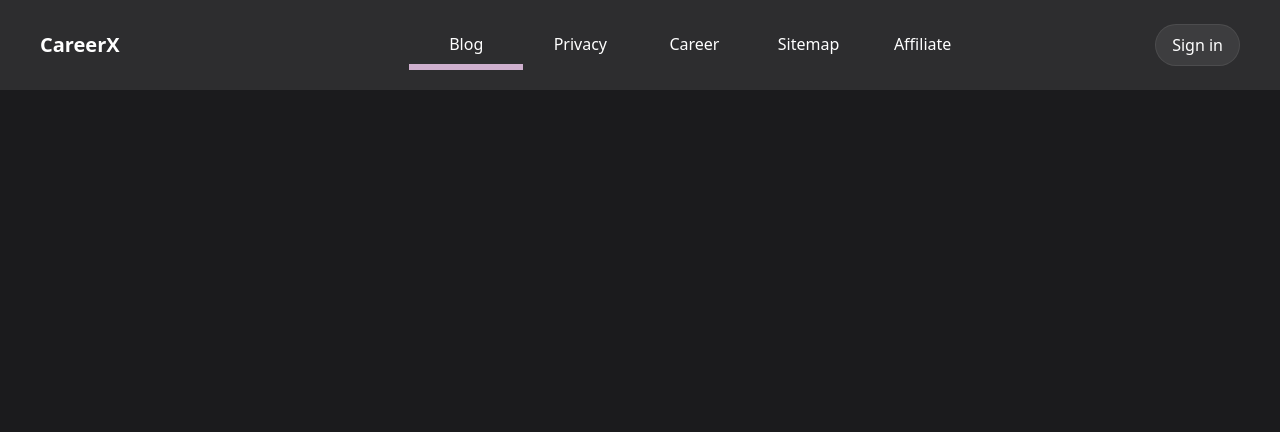
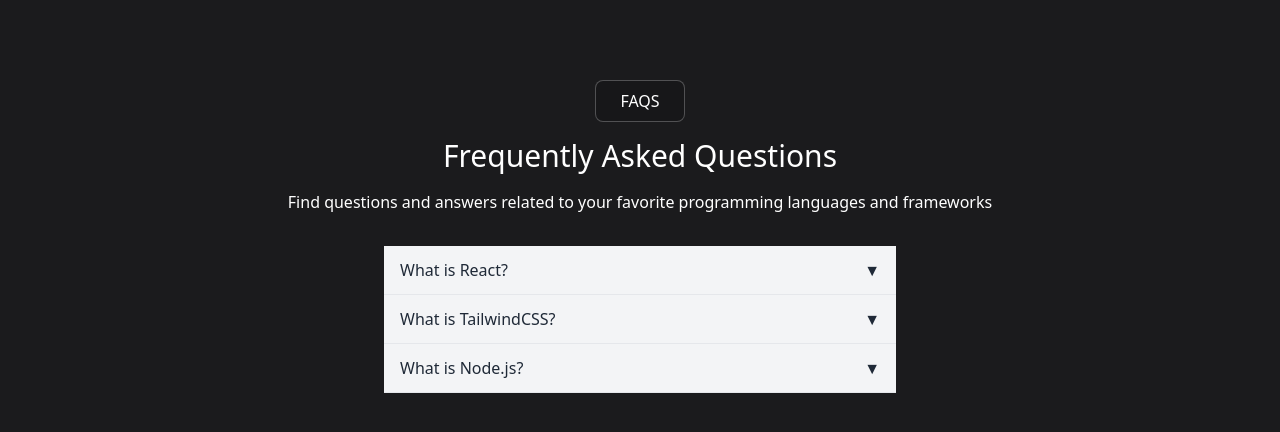
Before and after one commit to emmanuelhashy/react-ui-social-media, a React (Create React App) app: page / in a window 1280 px wide. Shown: the top 432 px of the page. Built offline with nearby package versions, Linux system fonts and the light colour scheme.

Commit message:
Implement Accordion

```diff
--- a/src/App.js
+++ b/src/App.js
@@ -1,9 +1,16 @@
-import Navbar from "./components/Navbar";
+import Accordion from "./components/Accordion";
 
 
 function App() {
   return (
-    <Navbar/>
+    <div className="flex flex-col mt-20 items-center">
+    <div className="flex flex-col items-center space-y-4 text-center">
+      <p className="rounded-lg px-6 py-2 text-white font-medium bg-[#171719] border border-white border-opacity-25">FAQS</p>
+      <p className="text-white text-3xl">Frequently Asked Questions</p>
+      <p className="text-white text-base">Find questions and answers related to your favorite programming languages and frameworks</p>
+    </div>
+      <Accordion/>
+    </div>
   );
 }
 
--- /dev/null
+++ b/src/components/Accordion/index.jsx
@@ -0,0 +1,81 @@
+import React, { useState, useRef } from "react";
+
+const AccordionItem = ({ title, content, isOpen, toggle }) => {
+  const contentRef = useRef(null);
+
+  return (
+    <div className="border-b border-gray-200">
+      <button
+        className="w-full text-left px-4 py-3 text-gray-800 bg-gray-100 hover:bg-gray-200 focus:outline-none transition duration-300"
+        onClick={toggle}
+      >
+        <div className="flex justify-between items-center">
+          <span className="font-medium">{title}</span>
+          <span
+            className={`transform transition-transform duration-300 ${
+              isOpen ? "rotate-180" : "rotate-0"
+            }`}
+          >
+            &#9660;
+          </span>
+        </div>
+      </button>
+
+      {/* Animated content area */}
+      <div
+        ref={contentRef}
+        className={`overflow-hidden transition-all duration-500 ease-in-out`}
+        style={{
+          maxHeight: isOpen ? contentRef.current.scrollHeight : 0,
+          opacity: isOpen ? 1 : 0,
+        }}
+      >
+        <div className="px-4 py-2 bg-white">
+          <p className="text-gray-600">{content}</p>
+        </div>
+      </div>
+    </div>
+  );
+};
+
+const Accordion = () => {
+  const [openIndex, setOpenIndex] = useState(null);
+
+  const items = [
+    {
+      title: "What is React?",
+      content:
+        "React is a JavaScript library for building user interfaces. It is maintained by Facebook and a community of developers."
+    },
+    {
+      title: "What is TailwindCSS?",
+      content:
+        "TailwindCSS is a utility-first CSS framework packed with classes like flex, pt-4, text-center, and rotate-90 that can be composed to build any design, directly in your markup."
+    },
+    {
+      title: "What is Node.js?",
+      content:
+        "Node.js is a JavaScript runtime built on Chrome's V8 JavaScript engine. It allows developers to use JavaScript to write server-side code."
+    }
+  ];
+
+  const toggleAccordion = (index) => {
+    setOpenIndex(index === openIndex ? null : index);
+  };
+
+  return (
+    <div className="w-full max-w-lg mx-auto my-8">
+      {items.map((item, index) => (
+        <AccordionItem
+          key={index}
+          title={item.title}
+          content={item.content}
+          isOpen={index === openIndex}
+          toggle={() => toggleAccordion(index)}
+        />
+      ))}
+    </div>
+  );
+};
+
+export default Accordion;
--- a/src/components/Navbar/DefaultNavbar.jsx
+++ /dev/null
@@ -1,78 +0,0 @@
-import React from "react";
-import "./style.css";
-
-function NavbarDefault() {
-  return (
-    <nav className="flex justify-between bg-white bg-opacity-[.08] items-center px-10 py-5">
-      <div>
-        <h2 className="text-xl text-white font-semibold">CareerX</h2>
-      </div>
-
-      <nav class="relative font-normal text-white flex p-0">
-        <a
-          href="/"
-          class="item inline-block relative px-5 py-3 cursor-pointer z-5 min-w-[25%] h-[50px] text-center"
-        >
-          Blog
-        </a>
-        <a
-          href="/"
-          class="item inline-block relative px-5 py-3 cursor-pointer z-5 min-w-[25%] h-[50px] text-center"
-        >
-          Privacy
-        </a>
-        <div class="item inline-block relative px-5 py-3 cursor-pointer z-5 min-w-[25%] h-[50px] text-center">
-          Career
-          <div class="dropdown absolute left-0 top-[62px] w-full overflow-hidden">
-            <div class="relative">
-              <a
-                href="/"
-                class="block w-full h-10 leading-10 bg-[#A289A2] hover:bg-[#531253]"
-              >
-                Engineering
-              </a>
-              <a
-                href="/"
-                class="block w-full h-10 leading-10 bg-[#A289A2] hover:bg-[#531253]"
-              >
-                Banking
-              </a>
-              <a
-                href="/"
-                class="block w-full h-10 leading-10 bg-[#A289A2] hover:bg-[#531253]"
-              >
-                Health care
-              </a>
-              <a
-                href="/"
-                class="block w-full h-10 leading-10 bg-[#A289A2] hover:bg-[#531253]"
-              >
-                Finance
-              </a>
-            </div>
-          </div>
-        </div>
-        <a
-          href="/"
-          class="item inline-block relative px-5 py-3 cursor-pointer z-5 min-w-[25%] h-[50px] text-center"
-        >
-          Sitemap
-        </a>
-        <a
-          href="/"
-          class="item inline-block relative px-5 py-3 cursor-pointer z-5 min-w-[25%] h-[50px] text-center"
-        >
-          Affiliate
-        </a>
-        <div class="underline h-[6px] bg-[#CEAFCE] absolute bottom-0 w-[25%] z-2 pointer-events-none"></div>
-      </nav>
-
-      <div>
-        <button className="font-jakarta px-4 py-2 rounded-full text-white font-medium bg-white bg-opacity-[.08] border border-white border-opacity-[.08] hover:border-opacity-25">
-          Sign in
-        </button>
-      </div>
-    </nav>
-  );
-}
-export default NavbarDefault;
--- a/src/components/Navbar/FixedNavbar.jsx
+++ /dev/null
@@ -1,70 +0,0 @@
-import React from "react";
-import { motion } from "framer-motion";
-
-const navVariants = {
-  initial: {
-    y: -50,
-    x: "-50%",
-    opacity: 0,
-  },
-  animate: {
-    y: 0,
-    x: "-50%",
-    opacity: 1,
-    transition: {
-      duration: 0.3,
-    },
-  },
-  exit: {
-    y: -50,
-    opacity: 0,
-  },
-};
-
-function NavbarFixed() {
-  return (
-    <motion.div
-      initial="initial"
-      animate="animate"
-      exit="exit"
-      variants={navVariants}
-      className="fixed z-[999] w-full left-1/2 -translate-x-1/2 py-6 px-10"
-    >
-    <nav className="flex justify-between items-center">
-    <h2 className="text-xl text-white font-semibold">CareerX</h2>
-      <ul className="flex items-center gap-2 text-sm rounded-full p-1 bg-white bg-opacity-[.08] backdrop-blur-lg border border-white border-opacity-[.08] font-medium font-jakarta text-white">
-        <li>
-          <a href="#" className="p-4 hover:opacity-50">
-            Blog
-          </a>
-        </li>
-        <li>
-          <a href="#" className="p-4 hover:opacity-50">
-            Privacy
-          </a>
-        </li>
-        <li>
-          <a href="#" className="p-4 hover:opacity-50">
-            Career
-          </a>
-        </li>
-        <li>
-          <a href="#" className="p-4 hover:opacity-50">
-            Sitemap
-          </a>
-        </li>
-        <li>
-          <button className="font-jakarta text-sm px-4 py-2 rounded-3xl text-white font-medium bg-[#171719] border border-white border-opacity-[.08] hover:border-opacity-25">
-            Get Started
-          </button>
-        </li>
-      </ul>
-      <div className="flex text-sm space-x-4">
-        <h2 className="text-[#531253] font-medium bg-white py-2 px-6 rounded cursor-pointer border border-[#531253]">Sign in</h2>
-        <h2 className="text-white font-medium bg-[#531253] py-2 px-6 rounded cursor-pointer">Sign up</h2>
-      </div>
-    </nav>
-    </motion.div>
-  );
-}
-export default NavbarFixed;
--- a/src/components/Navbar/index.jsx
+++ /dev/null
@@ -1,34 +0,0 @@
-import React, { useEffect, useState } from "react";
-import { AnimatePresence } from "framer-motion";
-
-import DefaultNavbar from "./DefaultNavbar";
-import FixedNavbar from "./FixedNavbar";
-
-function Navbar() {
-  const [isScrollPast, setIsScrollPast] = useState(false);
-
-  const handleScroll = () => {
-    if (window.scrollY >= 400) {
-      setIsScrollPast(true);
-      console.log("Scrolled Past");
-    } else {
-      setIsScrollPast(false);
-      console.log("Not Past");
-    }
-  };
-
-  useEffect(() => {
-    window.addEventListener("scroll", handleScroll);
-
-    return () => window.removeEventListener("scroll", handleScroll);
-  }, []);
-
-  return (
-    <>
-      <AnimatePresence>
-        {isScrollPast ? <FixedNavbar key="navbar-fixed" /> : <DefaultNavbar />}
-      </AnimatePresence>
-    </>
-  );
-}
-export default Navbar;
--- a/src/components/Navbar/style.css
+++ /dev/null
@@ -1,31 +0,0 @@
-.item:hover .dropdown div {
-    transform: translateY(0);
-  }
-
-  .underline {
-    transition: 0.35s;
-  }
-
-  .item:nth-child(1):hover ~ .underline {
-    transform: translateX(0%);
-  }
-
-  .item:nth-child(2):hover ~ .underline {
-    transform: translateX(100%);
-  }
-
-  .item:nth-child(3):hover ~ .underline {
-    transform: translateX(200%);
-  }
-
-  .item:nth-child(4):hover ~ .underline {
-    transform: translateX(300%);
-  }
-  .item:nth-child(5):hover ~ .underline {
-    transform: translateX(400%);
-  }
-
-  .dropdown div {
-    transform: translateY(-100%);
-    transition: all 0.5s 0.1s;
-  }
```
